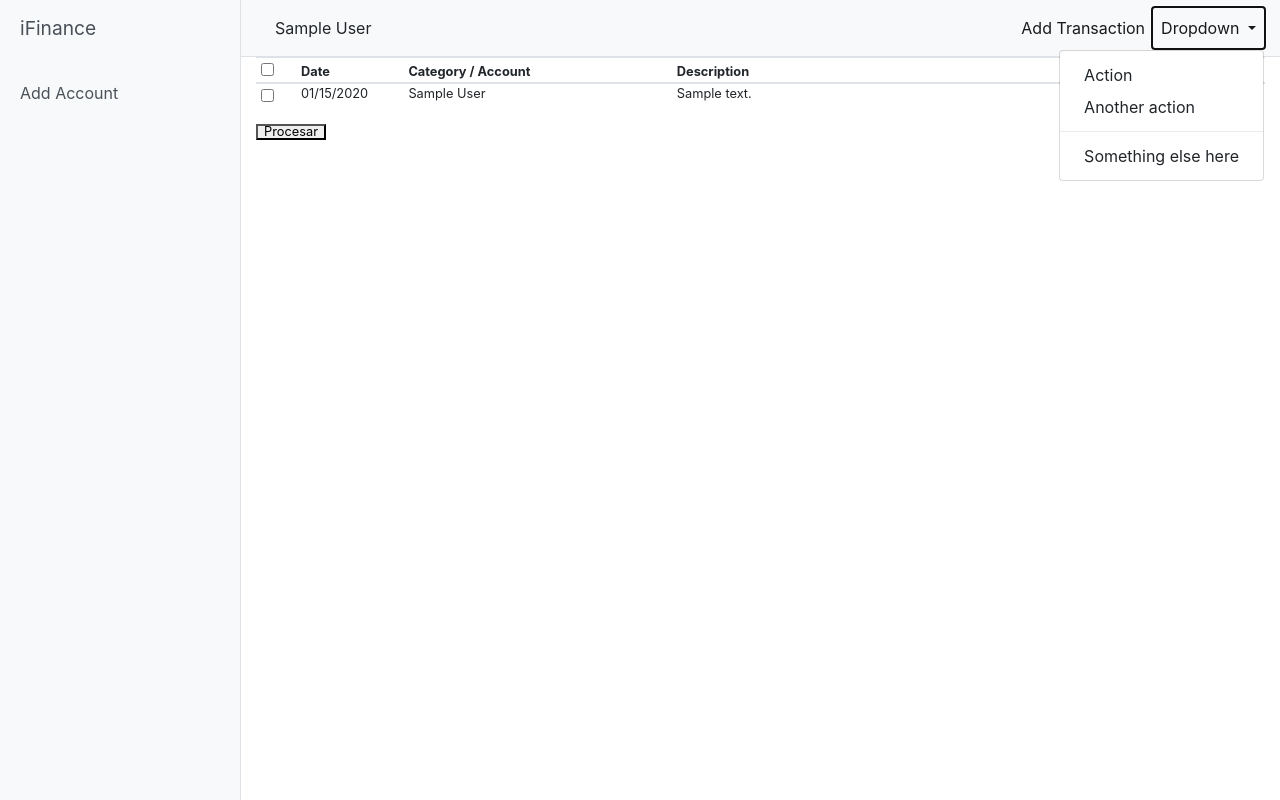
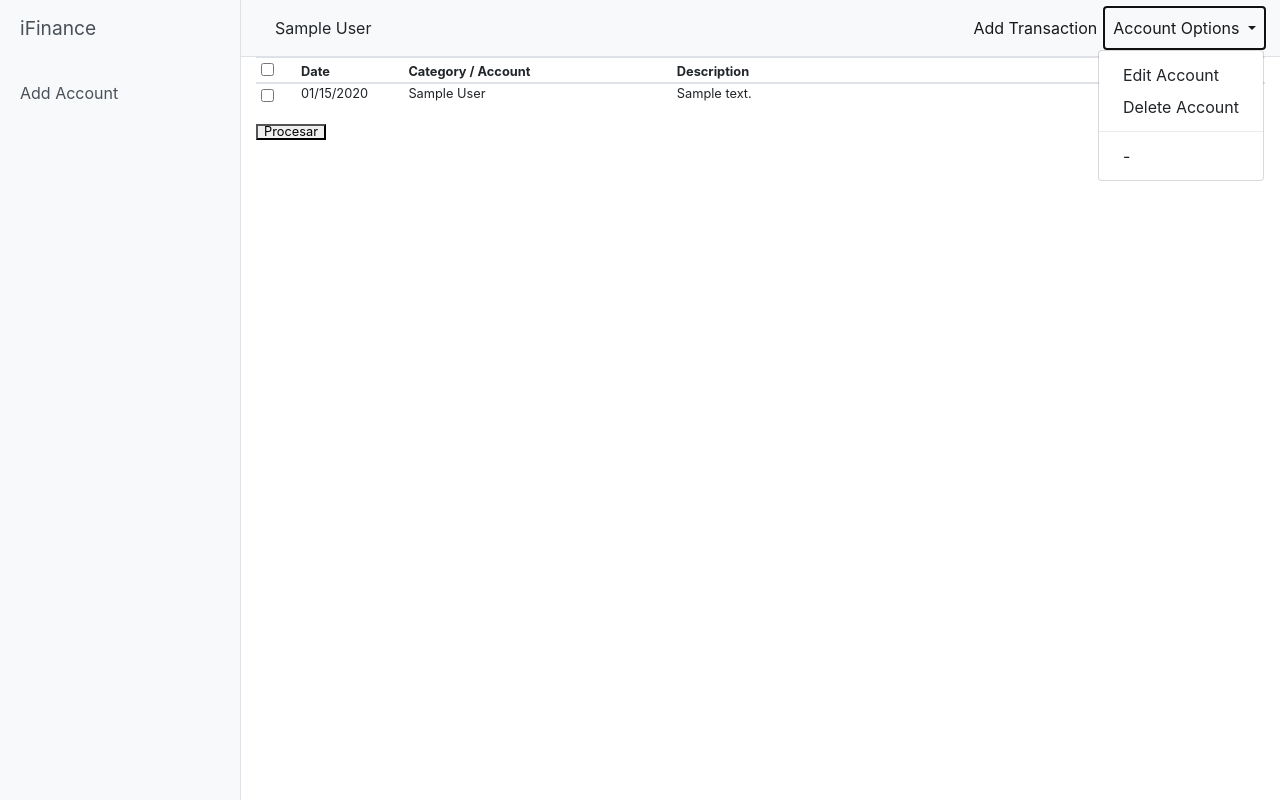
Before and after one commit to RolandoXIX/IFinance, a Django app: page /transactions/1/ in a window 1280 px wide, after a click on "Account Options". Run offline with Django 3.2, Linux system fonts and the light colour scheme; tables that the repository leaves empty hold one stand-in row (values such as "Sample post"); some libraries are stand-ins or nearby versions.

Commit message:
A lot of changes cat

```diff
--- a/ifinance/urls.py
+++ b/ifinance/urls.py
@@ -23,11 +23,10 @@ urlpatterns = [
     path('', RedirectView.as_view(url='transactions/'), name='main_home'),
     path('transactions/', main_views.TransactionsListView.as_view(), name='transactions_account', kwargs={'account':None}),
     path('transactions/<int:account>/', main_views.TransactionsListView.as_view(), name='transactions_account'),
-    path('transactions/<int:account>/add/', main_views.CrudTransaction.as_view(), name='add_transaction'),
-    path('transactions/<int:account>/<int:pk>/edit/', main_views.CrudTransaction.as_view(),
-         name='edit_transaction', kwargs={'action': 'edit'}),
-    path('transactions/<int:account>/<int:pk>/delete/', main_views.CrudTransaction.as_view(),
-         name='delete_transaction', kwargs={'action': 'delete'}),
-    path('account/add/', main_views.CrudAccount.as_view(), name='add_account'),
-    path('account/<int:pk>/edit/', main_views.CrudAccount.as_view(), name='edit_account'),
+    path('transactions/<int:account>/add/', main_views.CreateEditTransaction.as_view(), name='add_transaction'),
+    path('transactions/<int:account>/<int:pk>/edit/', main_views.CreateEditTransaction.as_view(), name='edit_transaction'),
+    path('transactions/<int:account>/<int:pk>/delete/', main_views.DeleteTransaction.as_view(), name='delete_transaction'),
+    path('account/add/', main_views.CreateEditAccount.as_view(), name='add_account'),
+    path('account/<int:pk>/edit/', main_views.CreateEditAccount.as_view(), name='edit_account'),
+    path('account/<int:pk>/delete/', main_views.DeleteAccount.as_view(), name='delete_account'),
 ]
--- a/main/templates/main/base.html
+++ b/main/templates/main/base.html
@@ -1,3 +1,4 @@
+{% load humanize %}
 <!DOCTYPE html>
 <html lang="en">
 
@@ -8,7 +9,7 @@
   <meta name="description" content="">
   <meta name="author" content="">
 
-  <title>Simple Sidebar - Start Bootstrap Template</title>
+  <title>iFinance</title>
 
   <!-- Bootstrap core CSS -->
   <link rel="stylesheet" href="https://stackpath.bootstrapcdn.com/bootstrap/4.3.1/css/bootstrap.min.css" integrity="sha384-ggOyR0iXCbMQv3Xipma34MD+dH/1fQ784/j6cY/iJTQUOhcWr7x9JvoRxT2MZw1T" crossorigin="anonymous">
@@ -86,7 +87,7 @@
 
         {% for account, total in accounts_list %}
         <a href="{% url 'transactions_account' account.pk %}" class="list-group-item py-0 border-0 list-group-item-action d-flex justify-content-between align-items-center bg-light">{{ account.name }}
-          <span class="badge badge-primary badge-pill">{{ total }}</span>
+          <span class="badge badge-primary badge-pill">{{ total|floatformat:2|intcomma }}</span>
         </a>
         {% endfor %}
 
@@ -115,16 +116,18 @@
             <li class="nav-item active">
               <a class="nav-link" href="{% url 'add_transaction' account=active.pk %}">Add Transaction <span class="sr-only">(current)</span></a>
             </li>
+            {% if active.pk != 0 %}
             <li class="nav-item dropdown">
               <a class="nav-link dropdown-toggle" href="#" id="navbarDropdown" role="button" data-toggle="dropdown" aria-haspopup="true" aria-expanded="false">
-                Dropdown
+                Account Options
               </a>
               <div class="dropdown-menu dropdown-menu-right" aria-labelledby="navbarDropdown">
-                <a class="dropdown-item" href="#">Action</a>
-                <a class="dropdown-item" href="#">Another action</a>
+                <a class="dropdown-item" href="{% url 'edit_account' active.pk %}">Edit Account</a>
+                <a class="dropdown-item" href="{% url 'delete_account' active.pk %}">Delete Account</a>
                 <div class="dropdown-divider"></div>
-                <a class="dropdown-item" href="#">Something else here</a>
+                <a class="dropdown-item" href="#">-</a>
               </div>
+              {% endif %}
             </li>
           </ul>
         </div>
--- a/main/templates/main/add_transaction.html
+++ b/main/templates/main/create_edit.html
@@ -17,6 +17,7 @@
     <div class="form-group row ml-2">
         <div class="col-sm-3 offset-sm-2">
           <button type="submit" class="btn btn-primary">Save</button>
+          <a href="{% url 'transactions_account' active.pk %}"><button type="button" class="btn btn-secondary">Cancel</button></a>
         </div>
     </div>
 </form>
--- a/main/templates/main/transactions_list.html
+++ b/main/templates/main/transactions_list.html
@@ -53,8 +53,8 @@
               {% else %}
               <td align="right">{{ transaction.negative_amount|floatformat:2|intcomma}}</td>
               {% endif %}
-              <td align="right">&nbsp<a href="{% url 'edit_transaction' transaction.from_account.pk transaction.pk %}">
-                <span class="oi oi-eye">&nbsp&nbsp</span></a><a href="{% url 'delete_transaction' transaction.from_account.pk transaction.pk %}"><span class="oi oi-trash"></span></a>
+              <td align="right">&nbsp<a href="{% url 'edit_transaction' active.pk transaction.pk %}">
+                <span class="oi oi-eye">&nbsp&nbsp</span></a><a href="{% url 'delete_transaction' active.pk transaction.pk %}"><span class="oi oi-trash"></span></a>
               </td>
             </tr>
             {% endfor %}
--- a/main/views.py
+++ b/main/views.py
@@ -4,7 +4,7 @@ from django.shortcuts import render, get_object_or_404
 from django.http import HttpResponseRedirect
 from django.utils.datetime_safe import datetime
 from django.views.generic.base import View
-from main.forms import TransactionForm, AccountForm
+from main.forms import TransactionForm, AccountCreateForm, AccountEditForm
 from main.models import Account, TransactionEntry
 from django.db.models import Sum, Q
 import datetime
@@ -16,16 +16,18 @@ class AccountsMixin:
     def get_pay_account_list(self):
         return Account.objects.filter(account_type__type_group__in=['BU', 'CR', 'TR'])
 
+    def get_balance(self, account):
+        from_account_sum = TransactionEntry.objects.filter(from_account=account).aggregate(
+            fsum=Coalesce(Sum('amount'), 0))
+        to_account_sum = TransactionEntry.objects.filter(to_account=account).aggregate(
+            tsum=Coalesce(Sum('amount'), 0))
+        balance_account = to_account_sum['tsum'] - from_account_sum['fsum']
+        return balance_account
+
     def get_account_and_balance(self):
         account_and_balance = []
         for pay_account in self.get_pay_account_list():
-            from_account_sum = TransactionEntry.objects.filter(from_account=pay_account).aggregate(
-                fsum=Coalesce(Sum('amount'), 0))
-            to_account_sum = TransactionEntry.objects.filter(to_account=pay_account).aggregate(
-                tsum=Coalesce(Sum('amount'), 0))
-            balance_account = '{:,.2f}'.format(to_account_sum['tsum'] -
-                                               from_account_sum['fsum'] +
-                                               pay_account.initial_balance)
+            balance_account = self.get_balance(pay_account)
             account_and_balance.append((pay_account, balance_account))
         return account_and_balance
 
@@ -36,11 +38,27 @@ class AccountsMixin:
             active = {'name': 'All accounts', 'pk': 0}  # in order to use active.name and active.pk in template.
         return active
 
+    def update_balance(self, account, initial_balance):
+        actual_balance = self.get_balance(account)
+        adjust = initial_balance - actual_balance
+        if adjust:
+            transaction = TransactionEntry(
+                date=datetime.date.today(),
+                entry_type='T',
+                from_account=Account.objects.get(name='Manual adjustment'),
+                to_account=account,
+                description='Update balance',
+                amount=adjust,
+                conciliated=True,
+            )
+            transaction.save()
+
 
 class TransactionsListView(View, AccountsMixin):
 
     def get(self, request, account=None):
         if account:
+            get_object_or_404(Account, pk=account)
             transactions_list = TransactionEntry.objects.filter(Q(from_account=account) | Q(to_account=account))
         else:
             transactions_list = TransactionEntry.objects.all
@@ -51,66 +69,90 @@ class TransactionsListView(View, AccountsMixin):
         return render(request, 'main/transactions_list.html', context)
 
 
-class CrudTransaction(View, AccountsMixin):
+class CreateEditTransaction(View, AccountsMixin):
 
-    def get(self, request, pk=None, account=None, action=None):
+    def get(self, request, pk=None, account=None):
 
-        if action == 'edit':
+        if pk:
             instance = get_object_or_404(TransactionEntry, pk=pk)
             form = TransactionForm(instance=instance)
         else:
             form = TransactionForm(initial={'date': datetime.date.today(), 'from_account': account})
         context = {'accounts_list': self.get_account_and_balance(), 'form': form, 'active': self.get_active_account(account)}
-        if action == 'delete':
-            get_object_or_404(TransactionEntry, pk=pk)
-            return render(request, 'main/delete_transaction.html', context)
-        else:
-            return render(request, 'main/add_transaction.html', context)
+        return render(request, 'main/create_edit.html', context)
 
-    def post(self, request, pk=None, account=0, action=None):
+    def post(self, request, pk=None, account=0):
 
         redirect = reverse('transactions_account', kwargs={'account': account})
 
-        if action == 'delete':
-            transaction = TransactionEntry.objects.get(pk=pk)
-            transaction.delete()
-            return HttpResponseRedirect(redirect)
-        else:
-            try:
-                form = TransactionForm(request.POST, instance=TransactionEntry.objects.get(pk=pk))
-            except ObjectDoesNotExist:
-                form = TransactionForm(request.POST)
-            context = {'accounts_list': self.get_account_and_balance(), 'form': form, 'active': self.get_active_account(account)}
-
-            if form.is_valid():
-                form.save()
-                return HttpResponseRedirect(redirect)
-            else:
-                return render(request, 'main/add_transaction.html', context)
-
-
-class CrudAccount(View, AccountsMixin):
-
-    def get(self, request, pk=None):
-
         try:
-            form = AccountForm(instance=Account.objects.get(pk=pk))
+            form = TransactionForm(request.POST, instance=TransactionEntry.objects.get(pk=pk))
         except ObjectDoesNotExist:
-            form = AccountForm()
-        context = {'accounts_list': self.get_account_and_balance(), 'form': form, 'active': self.get_active_account(None)}
-        return render(request, 'main/add_transaction.html', context)
-
-    def post(self, request, pk=None):
-
-        try:
-            form = AccountForm(request.POST, instance=Account.objects.get(pk=pk))
-        except ObjectDoesNotExist:
-            form = AccountForm(request.POST)
-        context = {'accounts_list': self.get_account_and_balance(), 'form': form, 'active': self.get_active_account(None)}
-        redirect = reverse('transactions_account', kwargs={'account': Account.objects.order_by('-pk')[0].pk})
+            form = TransactionForm(request.POST)
+        context = {'accounts_list': self.get_account_and_balance(), 'form': form, 'active': self.get_active_account(account)}
 
         if form.is_valid():
             form.save()
             return HttpResponseRedirect(redirect)
         else:
-            return render(request, 'main/add_transaction.html', context)
+            return render(request, 'main/create_edit.html', context)
+
+
+class DeleteTransaction(View, AccountsMixin):
+
+    def get(self, request, pk=None, account=None):
+
+        get_object_or_404(TransactionEntry, pk=pk)
+        context = {'accounts_list': self.get_account_and_balance(), 'active': self.get_active_account(account)}
+        return render(request, 'main/delete.html', context)
+
+    def post(self, request, pk=None, account=0):
+
+        redirect = reverse('transactions_account', kwargs={'account': account})
+        transaction = TransactionEntry.objects.get(pk=pk)
+        transaction.delete()
+        return HttpResponseRedirect(redirect)
+
+
+class CreateEditAccount(View, AccountsMixin):
+
+    def get(self, request, pk=None):
+
+        if pk:
+            instance = get_object_or_404(Account, pk=pk)
+            form = AccountEditForm(instance=instance)
+        else:
+            form = AccountCreateForm()
+        context = {'accounts_list': self.get_account_and_balance(), 'form': form, 'active': self.get_active_account(None)}
+        return render(request, 'main/create_edit.html', context)
+
+    def post(self, request, pk=None):
+
+        try:
+            form = AccountEditForm(request.POST, instance=Account.objects.get(pk=pk))
+        except ObjectDoesNotExist:
+            form = AccountCreateForm(request.POST)
+        context = {'accounts_list': self.get_account_and_balance(), 'form': form, 'active': self.get_active_account(None)}
+
+        if form.is_valid():
+            new_account = form.save()
+            self.update_balance(new_account, new_account.initial_balance)
+            redirect = reverse('transactions_account', kwargs={'account': new_account.pk})
+            return HttpResponseRedirect(redirect)
+        else:
+            return render(request, 'main/create_edit.html', context)
+
+
+class DeleteAccount(View, AccountsMixin):
+
+    def get(self, request, pk=None):
+
+        get_object_or_404(Account, pk=pk)
+        context = {'accounts_list': self.get_account_and_balance(), 'active': self.get_active_account(pk)}
+        return render(request, 'main/delete.html', context)
+
+    def post(self, request, pk=None):
+
+        account = Account.objects.get(pk=pk)
+        account.delete()
+        return HttpResponseRedirect(reverse('main_home'))
```
Also changed, not shown: main/forms.py (+14 -1 lines), main/management/commands/populate_db.py (+30 -1 lines), main/models.py (+4 -6 lines), main/templates/main/delete.html (renamed from main/templates/main/delete_transaction.html).
